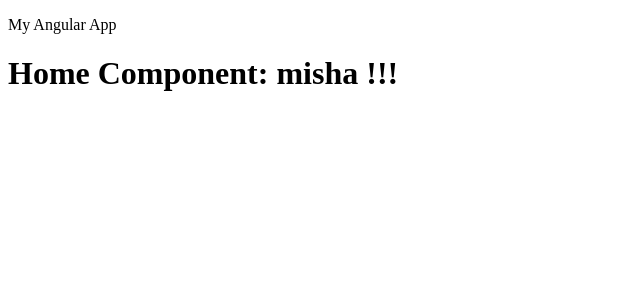
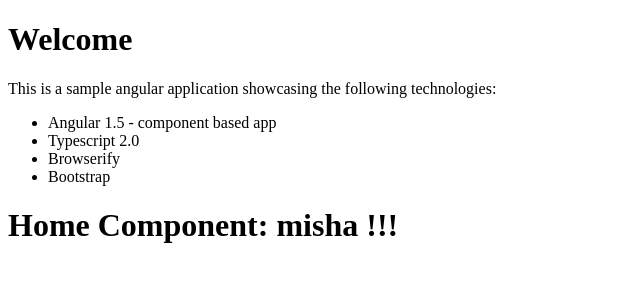
Before and after one commit to jxc876/angular-ts, a website with bundled scripts: page src/index.html in a window 1280 px wide. Shown: the whole page, without its empty margins (0-640 px from the left). Built offline with nearby package versions, Linux system fonts and the light colour scheme; some packages are replaced by stand-ins of ours.

Commit message:
Scaffold project structure

```diff
--- a/src/index.html
+++ b/src/index.html
@@ -5,7 +5,14 @@
         <title>Hello World!</title>
     </head>
     <body ng-app="myApp">
-        <p id="greeting">My Angular App</p>
+        <h1>Welcome</h1>
+        <p>This is a sample angular application showcasing the following technologies:</p>
+        <ul>
+            <li>Angular 1.5 - component based app</li>
+            <li>Typescript 2.0</li>
+            <li>Browserify</li>
+            <li>Bootstrap</li>
+        </ul>
         <home></home>
         <script src="bundle.js"></script>
     </body>
```
Also changed, not shown: 2 other files.
